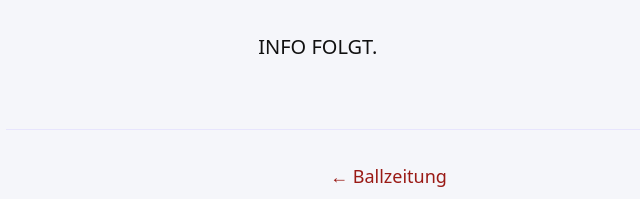
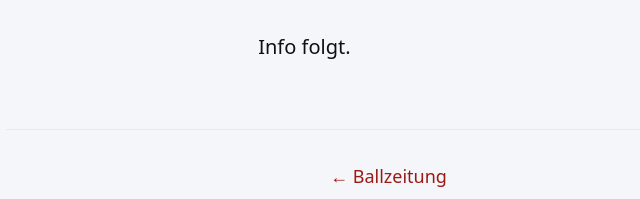
Before and after one commit to adamr04/akg, a Gatsby site: page /sponsors in a window 1280 px wide. Shown: the part 350-549 px from the top of the page, 10-650 px from the left. Built offline with nearby package versions, Linux system fonts and the light colour scheme; Gatsby itself is replaced by a stand-in of ours; some packages are replaced by stand-ins of ours.

Commit message:
Revert "Update index.mdx"
This reverts commit 0009862fa3290eaf57d4581634368912b6463209.

```diff
--- a/content/articles/sponsors/index.mdx
+++ b/content/articles/sponsors/index.mdx
@@ -5,4 +5,4 @@ type: article
 order: 2
 ---
 
-INFO FOLGT.
+Info folgt.
```
